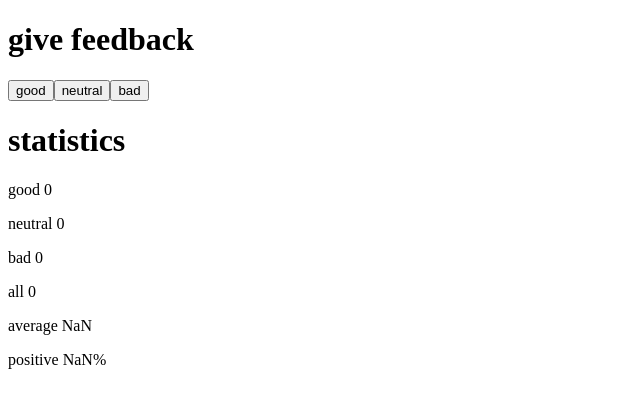
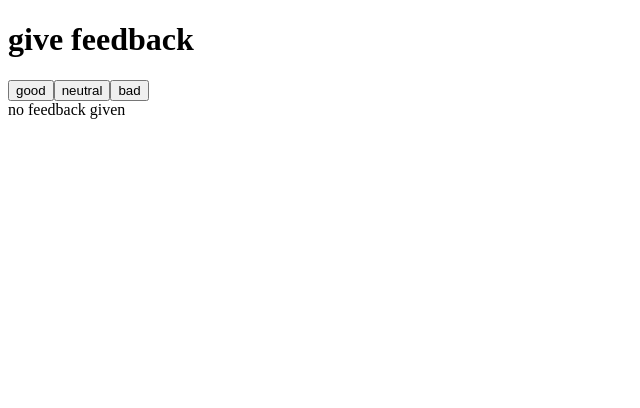
Before and after one commit to ExistCode/fullstackopen-exercise, a React (Vite) app in the folder part1/unicafe/: page / in a window 1280 px wide. Shown: the top 408 px of the page, without its empty margins (0-640 px from the left). Built offline with nearby package versions, Linux system fonts and the light colour scheme.

Commit message:
Exercise 1.9

```diff
--- a/part1/unicafe/src/App.jsx
+++ b/part1/unicafe/src/App.jsx
@@ -2,6 +2,9 @@ import { useState } from "react";
 const Statistics = (props) => {
   const average = (props.good * 1 + props.bad * -1) / props.all;
   const positive = (props.good / props.all) * 100;
+  console.log(average);
+  console.log(positive);
+  if (!isNaN(average) && !isNaN(positive)) {
     return (
       <div>
         <h1>statistics</h1>
@@ -13,6 +16,10 @@ const Statistics = (props) => {
         <p>positive {positive}%</p>
       </div>
     );
+  }
+  return <div>no feedback given</div>;
+
+  // return
 };
 const App = () => {
   // save clicks of each button to its own state
```
Lines whose indentation alone changed are shown as unchanged.
